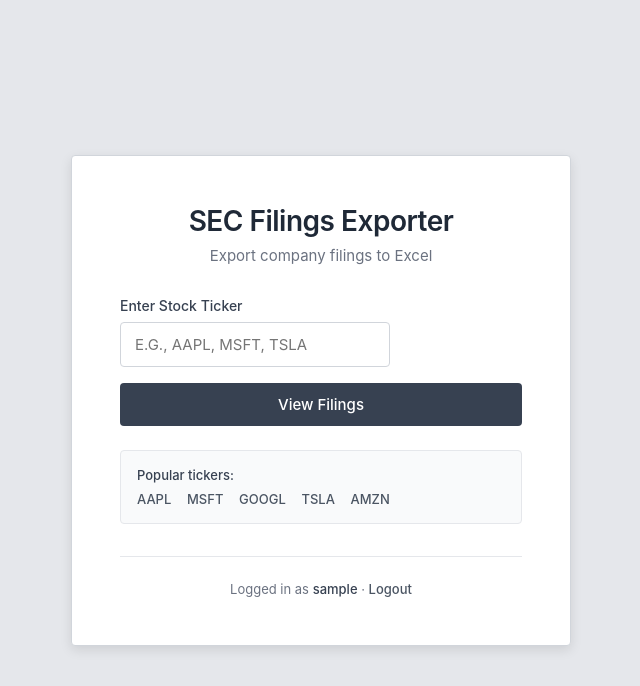
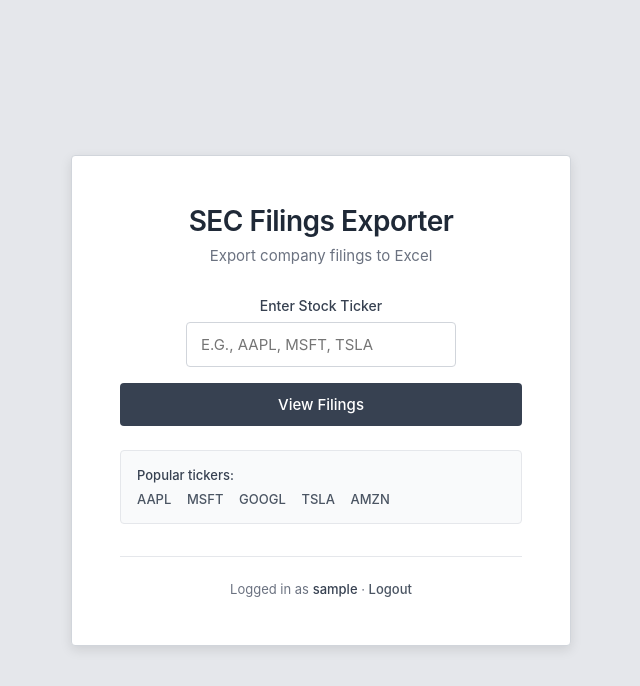
Before and after one commit to VishalMehta06/edgar-export, a Flask app: page / in a window 1280 px wide. Shown: the top 686 px of the page, without its empty margins (319-959 px from the left). Run offline with Flask 3, Linux system fonts and the light colour scheme; the visitor is signed in with stand-in values (Sample User, id 1).

Commit message:
Center Homepage Ticker Inout

```diff
--- a/templates/home.html
+++ b/templates/home.html
@@ -51,6 +51,12 @@
       flex-direction: column;
       gap: 16px;
     }
+
+	.form-ticker-input {
+		justify-content: center;
+		justify-items: center;
+		text-align: center;
+	}
 
     label {
       font-weight: 500;
@@ -159,7 +165,7 @@
     <p class="subtitle">Export company filings to Excel</p>
 
     <form action="/filings/" method="get" onsubmit="return handleSubmit(event)">
-      <div>
+      <div class="form-ticker-input">
         <label for="ticker">Enter Stock Ticker</label>
         <input
           type="text"
```
